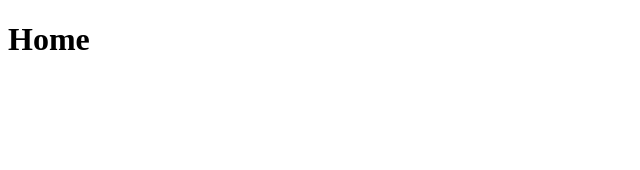
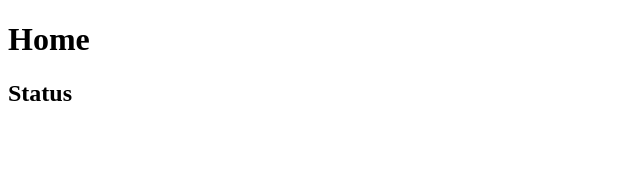
Before and after one commit to LucasCapucci/ideia-unica, a Next.js app: page / in a window 1280 px wide. Shown: the top 170 px of the page, without its empty margins (0-640 px from the left). Built offline with nearby package versions, Linux system fonts and the light colour scheme.

Commit message:
nova home

```diff
--- a/pages/index.js
+++ b/pages/index.js
@@ -2,6 +2,7 @@ function Home(){
     return (
         <div>
            <h1>Home</h1>
+           <h2>Status</h2>
         </div>
     )
 }
```
